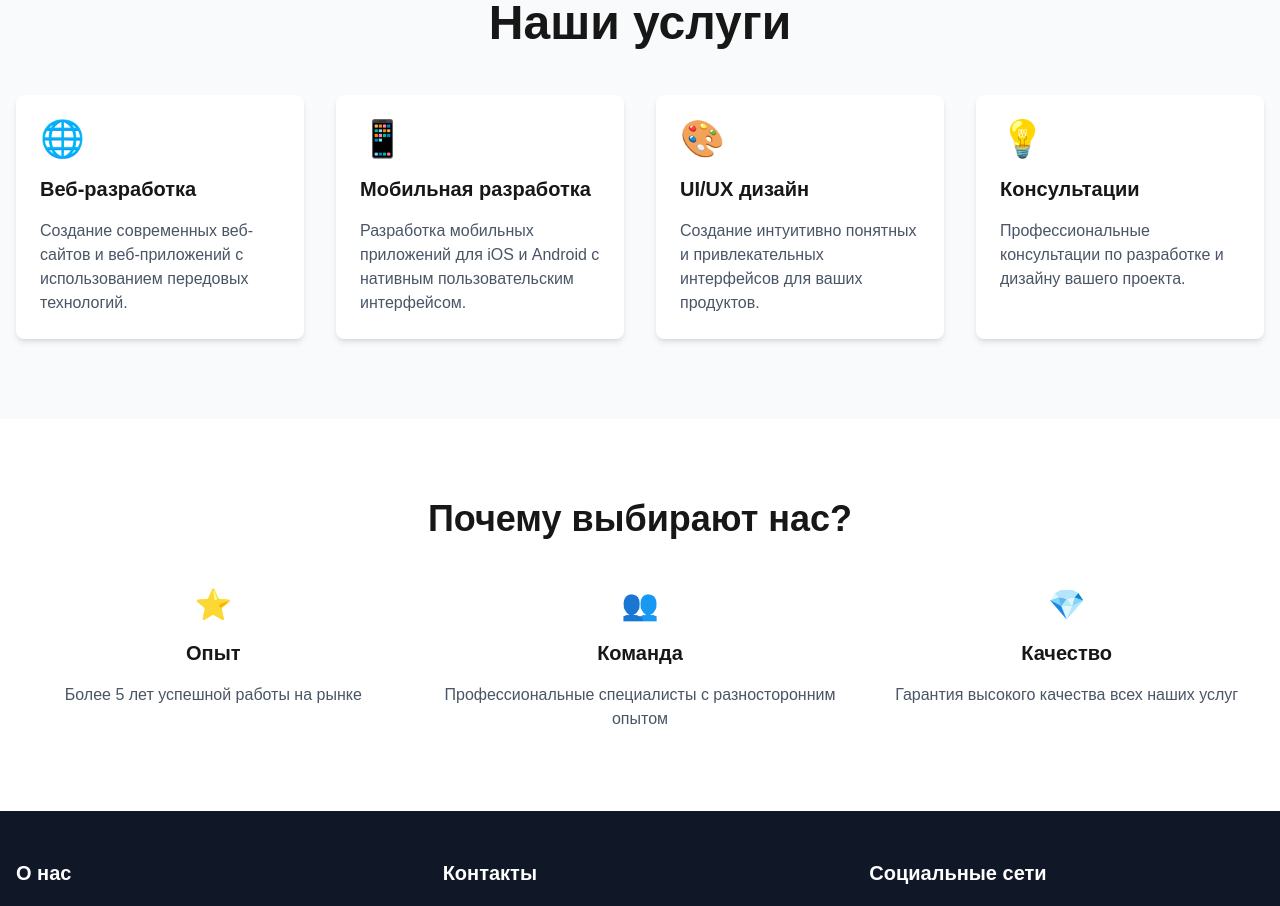
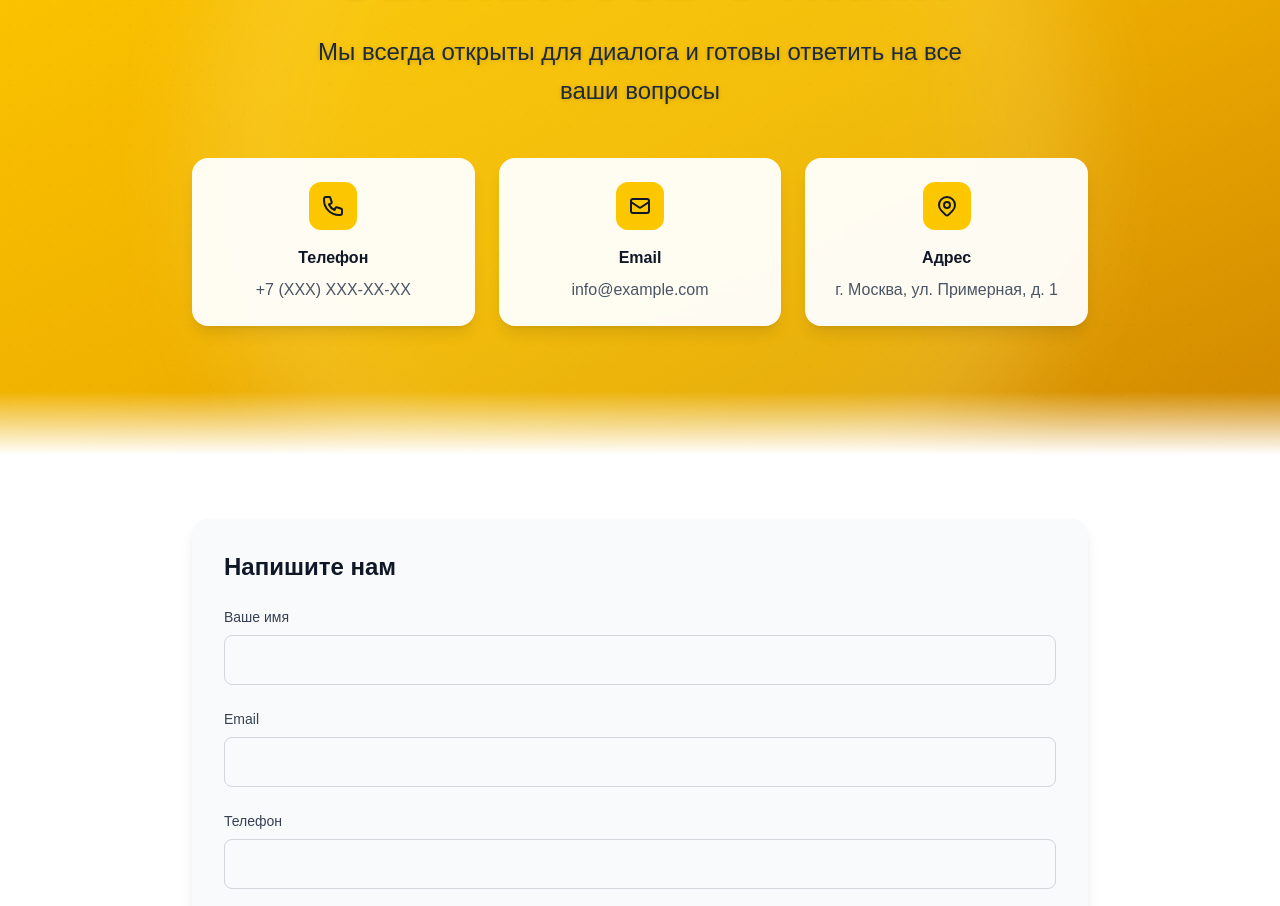
Before and after one commit to Grandapk/RVS_2.0, a Next.js app: page /contact in a window 1280 px wide. Shown: the part 145-1051 px from the top of the page. Built offline with nearby package versions, Linux system fonts and the light colour scheme.

Commit message:
contact us page

```diff
--- a/src/app/contact/page.tsx
+++ b/src/app/contact/page.tsx
@@ -1,86 +1,235 @@
+'use client'
+
+import { useState, useEffect } from 'react'
 import Navigation from '@/components/Navigation'
 import Footer from '@/components/Footer'
 
-export default function Contact() {
-  const contact = [
-    {
-      title: 'Веб-разработка',
-      description:
-        'Создание современных веб-сайтов и веб-приложений с использованием передовых технологий.',
-      icon: '🌐',
-    },
-    {
-      title: 'Мобильная разработка',
-      description:
-        'Разработка мобильных приложений для iOS и Android с нативным пользовательским интерфейсом.',
-      icon: '📱',
-    },
-    {
-      title: 'UI/UX дизайн',
-      description:
-        'Создание интуитивно понятных и привлекательных интерфейсов для ваших продуктов.',
-      icon: '🎨',
-    },
-    {
-      title: 'Консультации',
-      description:
-        'Профессиональные консультации по разработке и дизайну вашего проекта.',
-      icon: '💡',
-    },
-  ]
+export default function ContactPage() {
+  const [formData, setFormData] = useState({
+    name: '',
+    email: '',
+    phone: '',
+    message: '',
+  })
+
+  const [isVisible, setIsVisible] = useState(false)
+
+  useEffect(() => {
+    setIsVisible(true)
+  }, [])
+
+  const handleSubmit = (e: React.FormEvent) => {
+    e.preventDefault()
+    // Здесь будет логика отправки формы
+    console.log('Form submitted:', formData)
+  }
+
+  const handleChange = (
+    e: React.ChangeEvent<HTMLInputElement | HTMLTextAreaElement>
+  ) => {
+    const { name, value } = e.target
+    setFormData((prev) => ({ ...prev, [name]: value }))
+  }
 
   return (
     <div className="min-h-screen flex flex-col">
       <Navigation />
 
-      <main className="flex-grow pt-16">
-        <section className="py-20 bg-gray-50">
+      <main className="flex-grow">
+        <section className="relative min-h-[600px] flex items-center justify-center overflow-hidden bg-gradient-to-br from-yellow-400 via-yellow-500 to-yellow-600">
+          <div className="absolute inset-0 opacity-20">
+            <div className="absolute inset-0 bg-[radial-gradient(circle_at_50%_50%,rgba(0,0,0,0.1)_1px,transparent_1px)] bg-[length:20px_20px]"></div>
+            <div className="absolute inset-0 rotate-45 bg-[radial-gradient(circle_at_50%_50%,rgba(0,0,0,0.1)_1px,transparent_1px)] bg-[length:20px_20px]"></div>
+          </div>
+
+          <div className="absolute top-1/2 left-1/2 -translate-x-1/2 -translate-y-1/2 w-[800px] h-[800px] opacity-30">
+            <div className="absolute inset-0 rounded-full bg-white blur-3xl animate-pulse"></div>
+            <div className="absolute inset-0 rounded-full bg-yellow-300 blur-3xl animate-pulse delay-700"></div>
+          </div>
+
+          <div className="container mx-auto px-4 relative z-10 pt-20 md:pt-0">
+            <div
+              className={`text-center transform transition-all duration-1000 ${
+                isVisible
+                  ? 'translate-y-0 opacity-100'
+                  : 'translate-y-10 opacity-0'
+              }`}
+            >
+              <h1 className="text-5xl md:text-7xl font-bold text-gray-900 mb-6 tracking-tight drop-shadow-sm">
+                Свяжитесь с нами
+              </h1>
+              <p className="text-xl md:text-2xl text-gray-800 max-w-2xl mx-auto mb-12 leading-relaxed drop-shadow-sm">
+                Мы всегда открыты для диалога и готовы ответить на все ваши
+                вопросы
+              </p>
+
+              <div className="grid md:grid-cols-3 gap-6 max-w-4xl mx-auto mb-12">
+                <div className="bg-white/95 backdrop-blur-lg rounded-2xl p-6 transform hover:scale-105 transition-all duration-300 hover:bg-white group shadow-lg">
+                  <div className="w-12 h-12 bg-yellow-400 rounded-xl flex items-center justify-center mx-auto mb-4 group-hover:rotate-12 transition-transform duration-300">
+                    <svg
+                      className="w-6 h-6 text-gray-900"
+                      fill="none"
+                      stroke="currentColor"
+                      viewBox="0 0 24 24"
+                    >
+                      <path
+                        strokeLinecap="round"
+                        strokeLinejoin="round"
+                        strokeWidth={2}
+                        d="M3 5a2 2 0 012-2h3.28a1 1 0 01.948.684l1.498 4.493a1 1 0 01-.502 1.21l-2.257 1.13a11.042 11.042 0 005.516 5.516l1.13-2.257a1 1 0 011.21-.502l4.493 1.498a1 1 0 01.684.949V19a2 2 0 01-2 2h-1C9.716 21 3 14.284 3 6V5z"
+                      />
+                    </svg>
+                  </div>
+                  <h3 className="text-gray-900 font-semibold mb-2">Телефон</h3>
+                  <p className="text-gray-600">+7 (XXX) XXX-XX-XX</p>
+                </div>
+
+                <div className="bg-white/95 backdrop-blur-lg rounded-2xl p-6 transform hover:scale-105 transition-all duration-300 hover:bg-white group shadow-lg">
+                  <div className="w-12 h-12 bg-yellow-400 rounded-xl flex items-center justify-center mx-auto mb-4 group-hover:rotate-12 transition-transform duration-300">
+                    <svg
+                      className="w-6 h-6 text-gray-900"
+                      fill="none"
+                      stroke="currentColor"
+                      viewBox="0 0 24 24"
+                    >
+                      <path
+                        strokeLinecap="round"
+                        strokeLinejoin="round"
+                        strokeWidth={2}
+                        d="M3 8l7.89 5.26a2 2 0 002.22 0L21 8M5 19h14a2 2 0 002-2V7a2 2 0 00-2-2H5a2 2 0 00-2 2v10a2 2 0 002 2z"
+                      />
+                    </svg>
+                  </div>
+                  <h3 className="text-gray-900 font-semibold mb-2">Email</h3>
+                  <p className="text-gray-600">info@example.com</p>
+                </div>
+
+                <div className="bg-white/95 backdrop-blur-lg rounded-2xl p-6 transform hover:scale-105 transition-all duration-300 hover:bg-white group shadow-lg">
+                  <div className="w-12 h-12 bg-yellow-400 rounded-xl flex items-center justify-center mx-auto mb-4 group-hover:rotate-12 transition-transform duration-300">
+                    <svg
+                      className="w-6 h-6 text-gray-900"
+                      fill="none"
+                      stroke="currentColor"
+                      viewBox="0 0 24 24"
+                    >
+                      <path
+                        strokeLinecap="round"
+                        strokeLinejoin="round"
+                        strokeWidth={2}
+                        d="M17.657 16.657L13.414 20.9a1.998 1.998 0 01-2.827 0l-4.244-4.243a8 8 0 1111.314 0z"
+                      />
+                      <path
+                        strokeLinecap="round"
+                        strokeLinejoin="round"
+                        strokeWidth={2}
+                        d="M15 11a3 3 0 11-6 0 3 3 0 016 0z"
+                      />
+                    </svg>
+                  </div>
+                  <h3 className="text-gray-900 font-semibold mb-2">Адрес</h3>
+                  <p className="text-gray-600">
+                    г. Москва, ул. Примерная, д. 1
+                  </p>
+                </div>
+              </div>
+            </div>
+          </div>
+
+          <div className="absolute bottom-0 left-0 w-full h-32 bg-gradient-to-b from-transparent via-transparent to-white"></div>
+        </section>
+
+        <section className="py-16 bg-white">
           <div className="container mx-auto px-4">
-            <h1 className="text-4xl md:text-5xl font-bold text-center mb-12">
-              Наши услуги
-            </h1>
-            <div className="grid sm:grid-cols-2 lg:grid-cols-4 gap-8">
-              {contact.map((contact, index) => (
-                <div
-                  key={index}
-                  className="bg-white p-6 rounded-lg shadow-md hover:shadow-lg transition-shadow"
-                >
-                  <div className="text-4xl mb-4">{contact.icon}</div>
-                  <h3 className="text-xl font-bold mb-4">{contact.title}</h3>
-                  <p className="text-gray-600">{contact.description}</p>
-                </div>
-              ))}
+            <div className="max-w-4xl mx-auto">
+              <div className="bg-gray-50 rounded-2xl p-8 shadow-lg">
+                <h2 className="text-2xl font-bold text-gray-900 mb-6">
+                  Напишите нам
+                </h2>
+                <form onSubmit={handleSubmit} className="space-y-6">
+                  <div>
+                    <label
+                      htmlFor="name"
+                      className="block text-sm font-medium text-gray-700 mb-2"
+                    >
+                      Ваше имя
+                    </label>
+                    <input
+                      type="text"
+                      id="name"
+                      name="name"
+                      value={formData.name}
+                      onChange={handleChange}
+                      className="w-full px-4 py-3 border border-gray-300 rounded-lg focus:ring-2 focus:ring-yellow-400 focus:border-transparent transition-colors duration-300"
+                      required
+                    />
+                  </div>
+                  <div>
+                    <label
+                      htmlFor="email"
+                      className="block text-sm font-medium text-gray-700 mb-2"
+                    >
+                      Email
+                    </label>
+                    <input
+                      type="email"
+                      id="email"
+                      name="email"
+                      value={formData.email}
+                      onChange={handleChange}
+                      className="w-full px-4 py-3 border border-gray-300 rounded-lg focus:ring-2 focus:ring-yellow-400 focus:border-transparent transition-colors duration-300"
+                      required
+                    />
+                  </div>
+                  <div>
+                    <label
+                      htmlFor="phone"
+                      className="block text-sm font-medium text-gray-700 mb-2"
+                    >
+                      Телефон
+                    </label>
+                    <input
+                      type="tel"
+                      id="phone"
+                      name="phone"
+                      value={formData.phone}
+                      onChange={handleChange}
+                      className="w-full px-4 py-3 border border-gray-300 rounded-lg focus:ring-2 focus:ring-yellow-400 focus:border-transparent transition-colors duration-300"
+                      required
+                    />
+                  </div>
+                  <div>
+                    <label
+                      htmlFor="message"
+                      className="block text-sm font-medium text-gray-700 mb-2"
+                    >
+                      Сообщение
+                    </label>
+                    <textarea
+                      id="message"
+                      name="message"
+                      value={formData.message}
+                      onChange={handleChange}
+                      rows={4}
+                      className="w-full px-4 py-3 border border-gray-300 rounded-lg focus:ring-2 focus:ring-yellow-400 focus:border-transparent transition-colors duration-300 resize-none"
+                      required
+                    ></textarea>
+                  </div>
+                  <button
+                    type="submit"
+                    className="w-full bg-yellow-400 text-gray-900 font-semibold py-4 px-6 rounded-lg hover:bg-yellow-500 transition-colors duration-300 shadow-lg hover:shadow-xl"
+                  >
+                    Отправить сообщение
+                  </button>
+                </form>
+              </div>
             </div>
           </div>
         </section>
 
-        <section className="py-20 bg-white">
-          <div className="container mx-auto px-4">
-            <h2 className="text-3xl md:text-4xl font-bold text-center mb-12">
-              Почему выбирают нас?
-            </h2>
-            <div className="grid md:grid-cols-3 gap-8">
-              <div className="text-center">
-                <div className="text-3xl mb-4">⭐</div>
-                <h3 className="text-xl font-bold mb-4">Опыт</h3>
-                <p className="text-gray-600">
-                  Более 5 лет успешной работы на рынке
-                </p>
-              </div>
-              <div className="text-center">
-                <div className="text-3xl mb-4">👥</div>
-                <h3 className="text-xl font-bold mb-4">Команда</h3>
-                <p className="text-gray-600">
-                  Профессиональные специалисты с разносторонним опытом
-                </p>
-              </div>
-              <div className="text-center">
-                <div className="text-3xl mb-4">💎</div>
-                <h3 className="text-xl font-bold mb-4">Качество</h3>
-                <p className="text-gray-600">
-                  Гарантия высокого качества всех наших услуг
-                </p>
-              </div>
+        <section className="h-[400px] bg-gray-100">
+          <div className="w-full h-full">
+            <div className="w-full h-full bg-gray-200 flex items-center justify-center">
+              <span className="text-gray-500">Здесь будет карта</span>
             </div>
           </div>
         </section>
```
